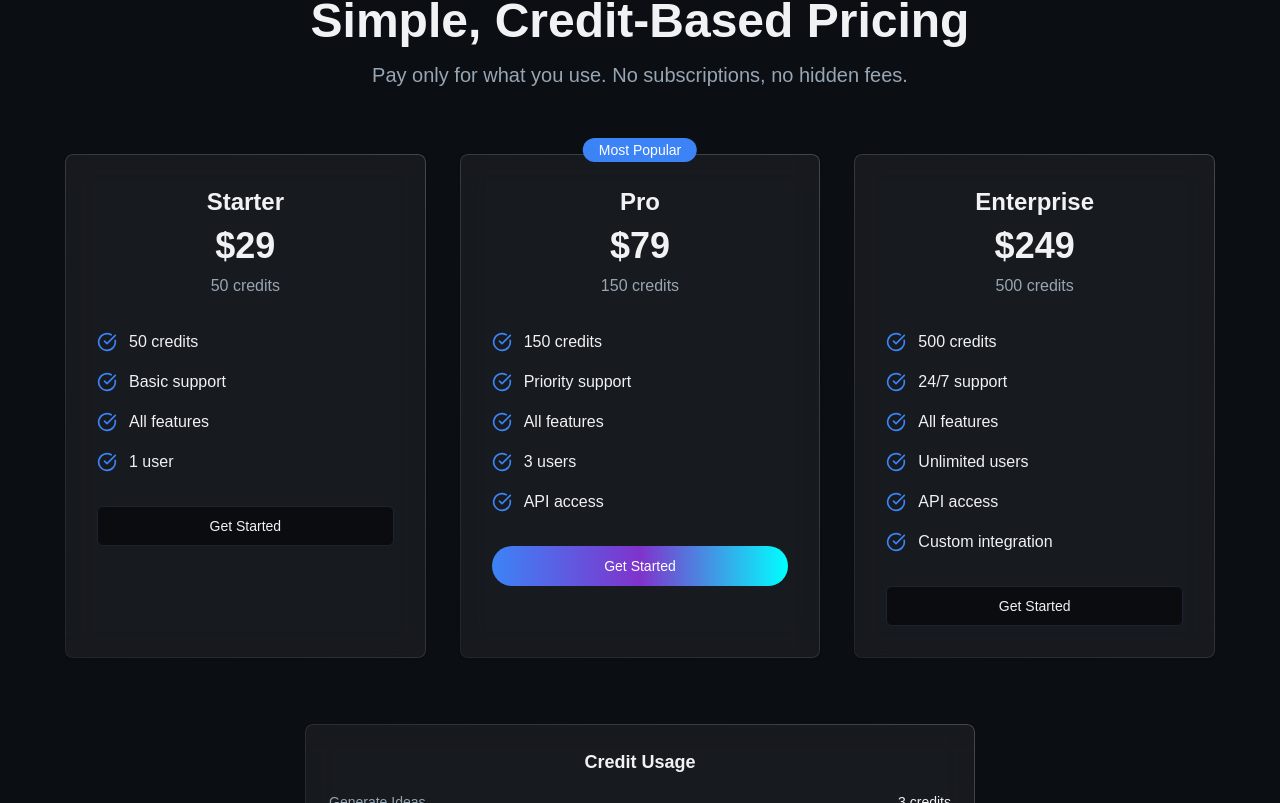
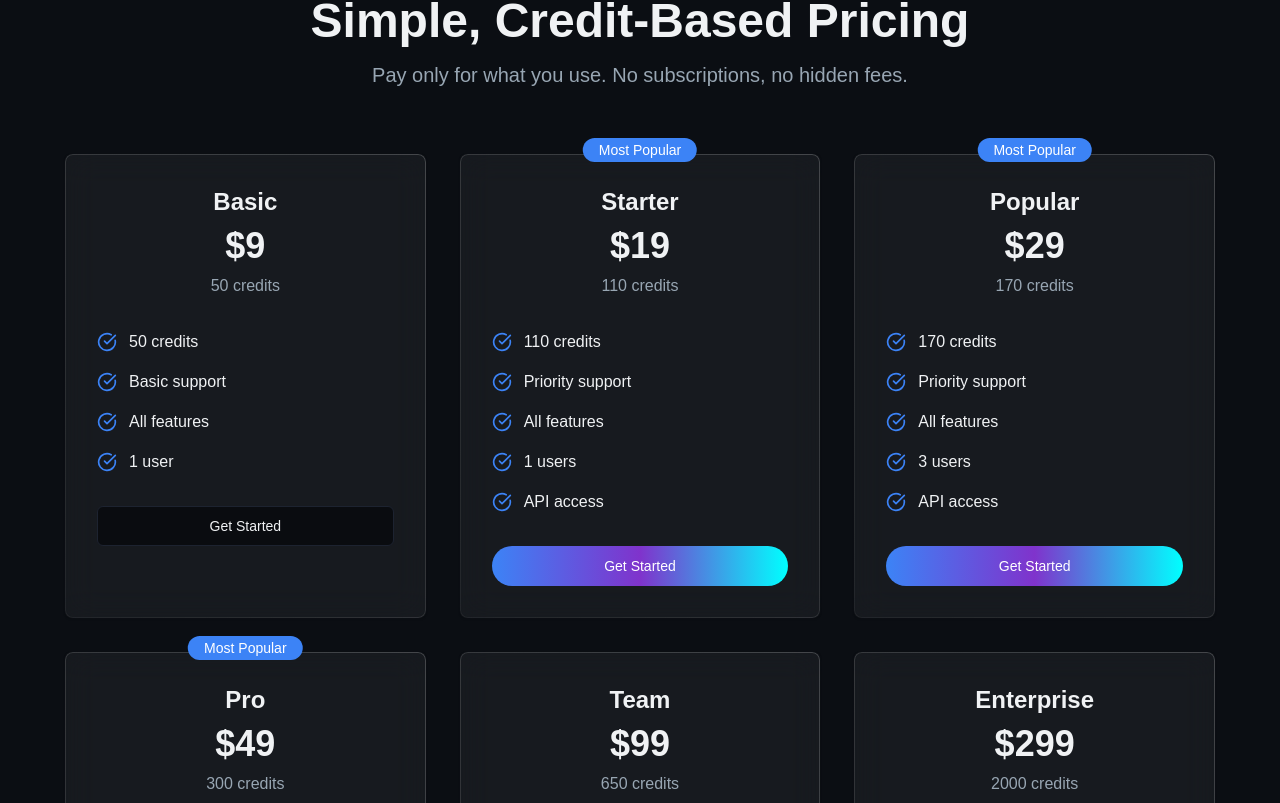
Before and after one commit to AI-Product-Allen-Yu/cinescriptAI, a React (Vite) app: page / in a window 1280 px wide. Shown: the part 2117-2920 px from the top of the page. Built offline with nearby package versions, Linux system fonts and the light colour scheme; a web font is replaced by a local one.

Commit message:
Update pricing packages with new names and pricing

```diff
--- a/src/pages/Landing.tsx
+++ b/src/pages/Landing.tsx
@@ -45,23 +45,43 @@ const PROCESS_STEPS = [
 
 const PRICING_PACKAGES = [
   {
-    name: "Starter",
+    name: "Basic",
     credits: 50,
-    price: "$29",
+    price: "$9",
     features: ["50 credits", "Basic support", "All features", "1 user"],
   },
   {
+    name: "Starter",
+    credits: 110,
+    price: "$19",
+    popular: true,
+    features: ["110 credits", "Priority support", "All features", "1 users", "API access"],
+  },
+  {
+    name: "Popular",
+    credits: 170,
+    price: "$29",
+    popular: true,
+    features: ["170 credits", "Priority support", "All features", "3 users", "API access"],
+  },
+  {
     name: "Pro",
-    credits: 150,
-    price: "$79",
+    credits: 300,
+    price: "$49",
     popular: true,
-    features: ["150 credits", "Priority support", "All features", "3 users", "API access"],
+    features: ["300 credits", "Priority support", "All features", "3 users", "API access"],
+  },
+  {
+    name: "Team",
+    credits: 650,
+    price: "$99",
+    features: ["650 credits", "24/7 support", "All features", "Unlimited users", "API access", "Custom integration"],
   },
   {
     name: "Enterprise",
-    credits: 500,
-    price: "$249",
-    features: ["500 credits", "24/7 support", "All features", "Unlimited users", "API access", "Custom integration"],
+    credits: 2000,
+    price: "$299",
+    features: ["2000 credits", "24/7 support", "All features", "Unlimited users", "API access", "Custom integration"],
   },
 ];
 
```
